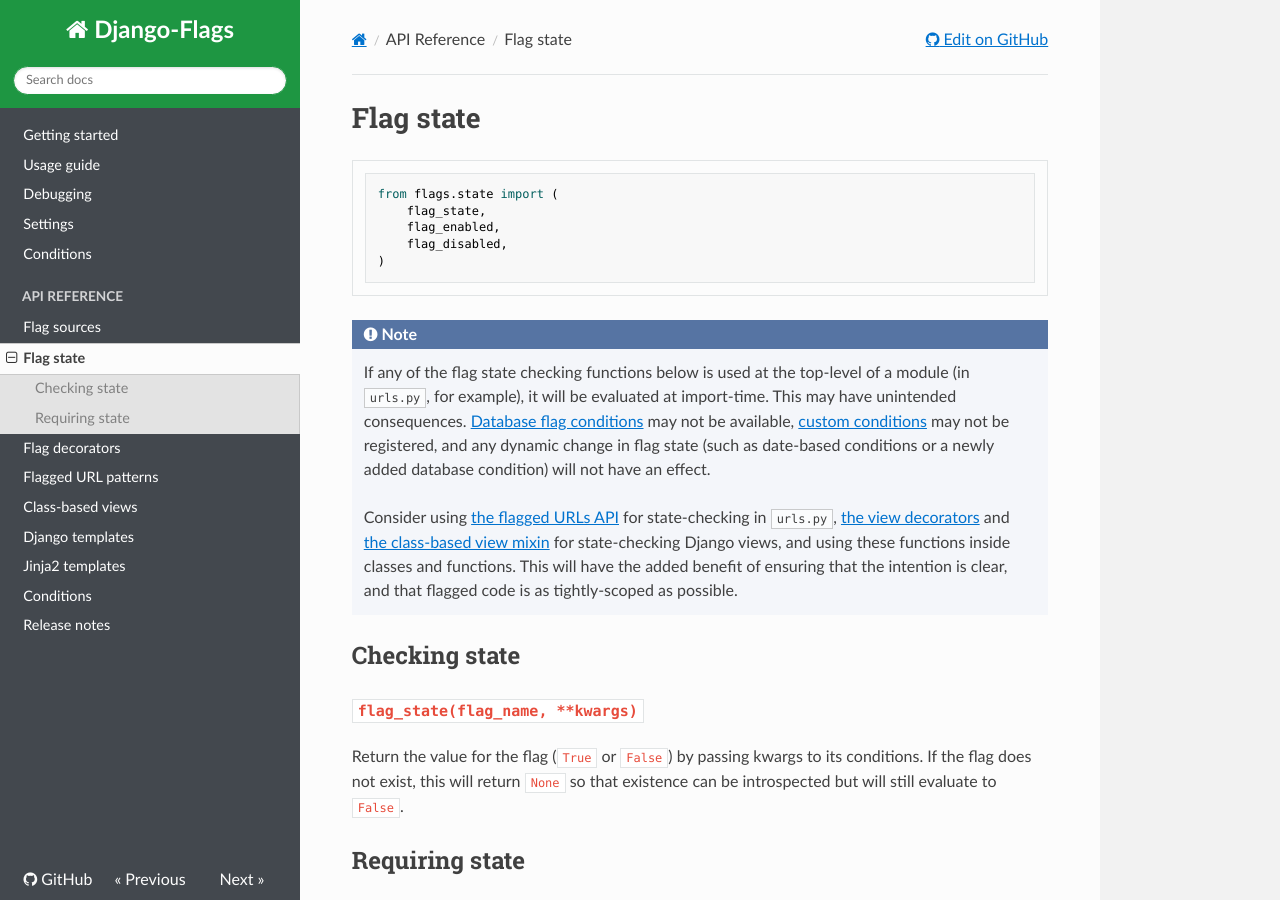
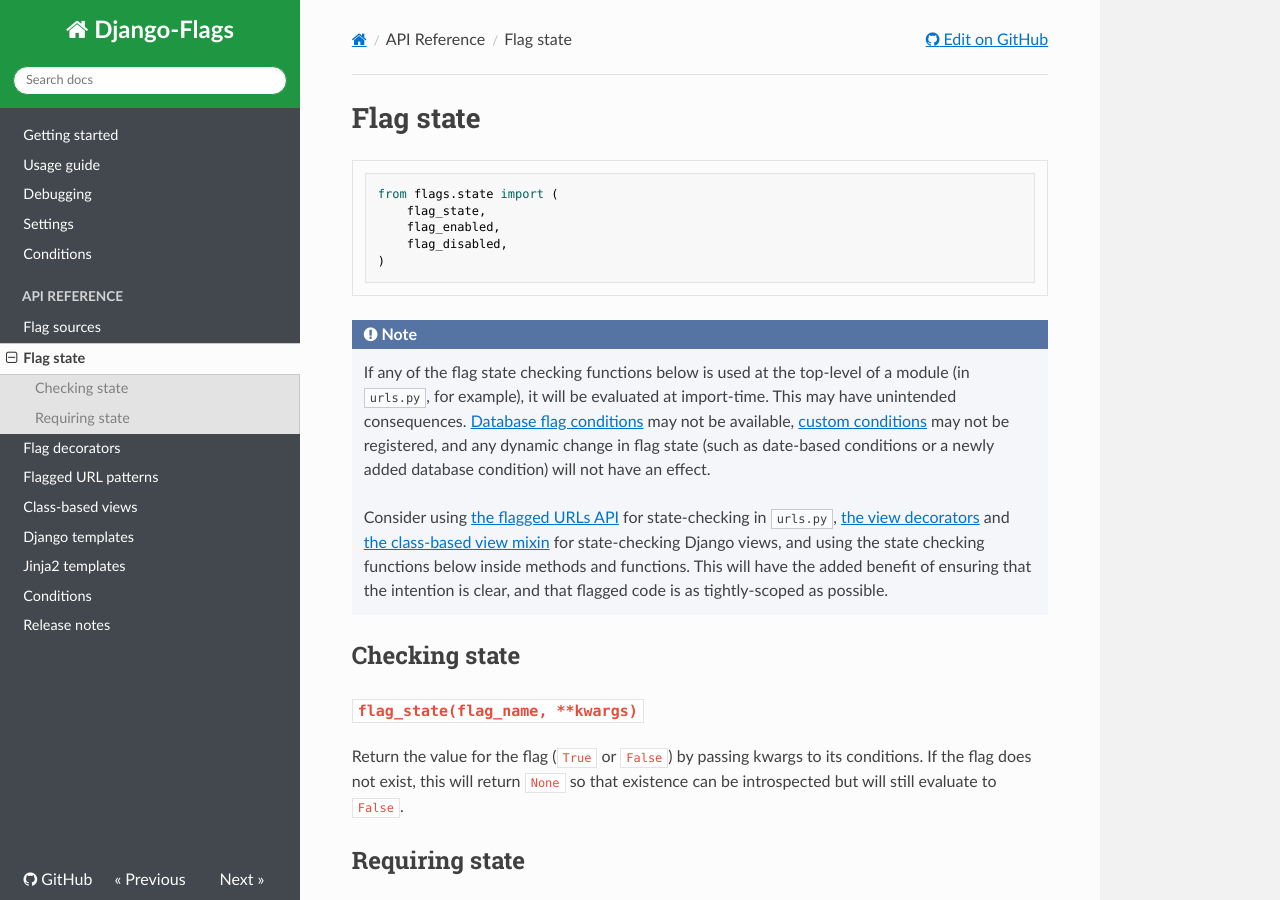
Before and after one commit to cfpb/django-flags, an MkDocs documentation site: the page built from docs/api/state.md, in a window 1280 px wide and 900 px high. Built offline with MkDocs 1.6.1, drawn with Linux system fonts in a browser that asks for light colours; nearby versions of some CDN libraries; old or Windows-style settings are respelled for this version of MkDocs.

Commit message:
Clarify the note about when to check flag state

```diff
--- a/docs/api/state.md
+++ b/docs/api/state.md
@@ -11,7 +11,7 @@
 !!! note
     If any of the flag state checking functions below is used at the top-level of a module (in `urls.py`, for example), it will be evaluated at import-time. This may have unintended consequences. [Database flag conditions](/api/sources/#flag-sources) may not be available, [custom conditions](/api/conditions/) may not be registered, and any dynamic change in flag state (such as date-based conditions or a newly added database condition) will not have an effect.
 
-    Consider using [the flagged URLs API](/api/urls/) for state-checking in `urls.py`, [the view decorators](/api/decorators/) and [the class-based view mixin](/api/views/) for state-checking Django views, and using these functions inside classes and functions. This will have the added benefit of ensuring that the intention is clear, and that flagged code is as tightly-scoped as possible.
+    Consider using [the flagged URLs API](/api/urls/) for state-checking in `urls.py`, [the view decorators](/api/decorators/) and [the class-based view mixin](/api/views/) for state-checking Django views, and using the state checking functions below inside methods and functions. This will have the added benefit of ensuring that the intention is clear, and that flagged code is as tightly-scoped as possible.
 
 ## Checking state
 
```
